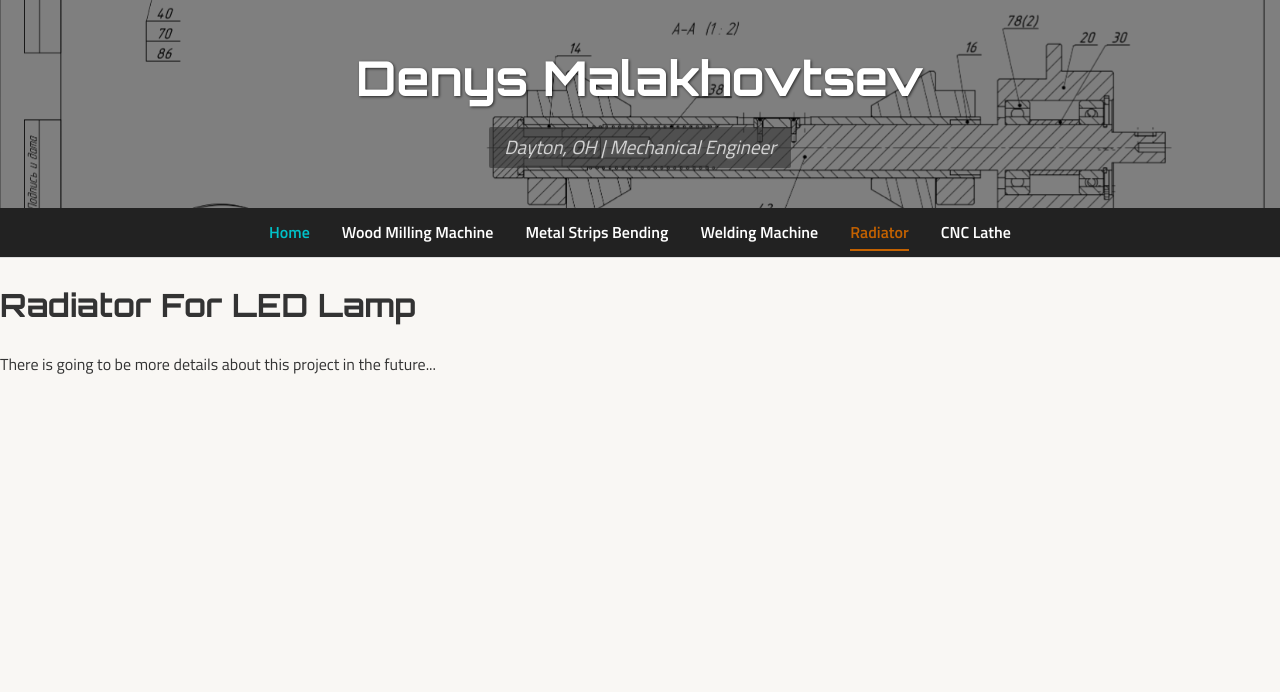
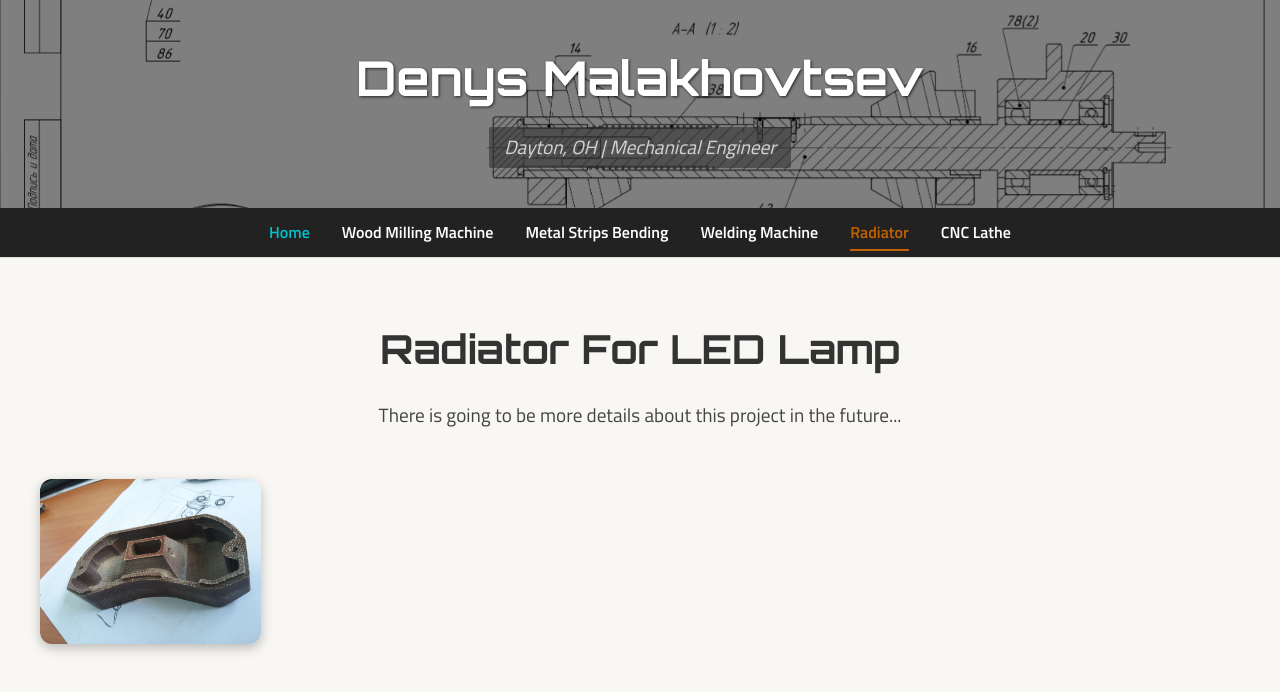
Before and after one commit to andrii-malakhovtsev/denys-portfolio, a React (Vite) app: page /projects/radiator-led-lamp in a window 1280 px wide. Shown: the top 692 px of the page. Built offline with nearby package versions, Linux system fonts and the light colour scheme.

Commit message:
Set up ProjectGallery.jsx logic for gallery of images on every project page

```diff
--- a/src/pages/Home.jsx
+++ b/src/pages/Home.jsx
@@ -26,35 +26,35 @@ export default function Home() {
             <div className="project-card">
               <Link to="/projects/cnc-wood-milling-machine" className="block">
                  <h3>3-axis CNC wood milling Machine</h3>
-                 <img src="/images/CNC-WoodMillingMachine/CNC-woodmillingmachine-1.jpg" alt="Rover" />
+                 <img src="src/assets/CNC-WoodMillingMachine/CNC-woodmillingmachine-1.jpg" alt="Rover" />
               </Link>
             </div>
 
              <div className="project-card">
               <Link to="/projects/metal-strips-machine" className="block">
                  <h3>Automatic machine for bending metal strips</h3>
-                 <img src="/images/MetalStripsMachine/SDK1.jpg" alt="Rover" />
+                 <img src="src/assets/MetalStripsMachine/SDK1.jpg" alt="Rover" />
               </Link>
             </div>
 
             <div className="project-card">
               <Link to="/projects/metal-rings-welding-machine" className="block">
                  <h3>Machine for making metal rings and welding them</h3>
-                 <img src="/images/MetalRingsWeldingMachine/MetalRingsWeldingMachine-1.jpg" alt="Rover" />
+                 <img src="src/assets/MetalRingsWeldingMachine/MetalRingsWeldingMachine-1.jpg" alt="Rover" />
               </Link>
             </div>
 
             <div className="project-card">
               <Link to="/projects/radiator-led-lamp" className="block">
                 <h3>Design and manufacturing of a model of a radiator for an LED lamp</h3>
-                <img src="/images/RadiatorForLEDLamp/Radiator.jpg" alt="Rover" />
+                <img src="src/assets/RadiatorForLEDLamp/Radiator.jpg" alt="Rover" />
               </Link>
             </div>
 
             <div className="project-card">
               <Link to="/projects/cnc-lathe" className="block">
                 <h3>CNC lathe</h3>
-                <img src="/images/CNC-Lathe/CNC-Lathe.jpg" alt="CNC Lathe" />
+                <img src="src/assets/CNC-Lathe/CNC-Lathe.jpg" alt="CNC Lathe" />
               </Link>
             </div>
 
--- a/src/pages/projects/CncLathe.jsx
+++ b/src/pages/projects/CncLathe.jsx
@@ -1,8 +1,11 @@
+import ProjectsGallery from "./ProjectsGallery";
+
 export default function CncLathe() {
   return (
     <div>
       <h1>CNC Lathe Project</h1>
       <p>There is going to be more details about this project in the future...</p>
+      <ProjectsGallery folder="CNC-Lathe" />
     </div>
   );
 }
--- a/src/pages/projects/CncWoodMillingMachine.jsx
+++ b/src/pages/projects/CncWoodMillingMachine.jsx
@@ -1,8 +1,11 @@
+import ProjectsGallery from "./ProjectsGallery";
+
 export default function CncWoodMillingMachine() {
   return (
     <div>
       <h1>3-axis CNC wood milling Machine</h1>
       <p>There is going to be more details about this project in the future...</p>
+      <ProjectsGallery folder="CNC-WoodMillingMachine" />
     </div>
   );
 }
--- a/src/pages/projects/MetalRingsWeldingMachine.jsx
+++ b/src/pages/projects/MetalRingsWeldingMachine.jsx
@@ -1,8 +1,11 @@
+import ProjectsGallery from "./ProjectsGallery";
+
 export default function MetalRingsWeldingMachine() {
   return (
     <div>
       <h1>Metal Rings Welding Machine</h1>
       <p>There is going to be more details about this project in the future...</p>
+      <ProjectsGallery folder="MetalRingsWeldingMachine" />
     </div>
   );
 }
--- a/src/pages/projects/MetalStripsMachine.jsx
+++ b/src/pages/projects/MetalStripsMachine.jsx
@@ -1,8 +1,11 @@
+import ProjectsGallery from "./ProjectsGallery";
+
 export default function MetalStripsMachine() {
   return (
     <div>
       <h1>Automatic machine for bending metal strips</h1>
       <p>There is going to be more details about this project in the future...</p>
+      <ProjectsGallery folder="MetalStripsMachine" />
     </div>
   );
 }
--- /dev/null
+++ b/src/pages/projects/ProjectPage.css
@@ -0,0 +1,15 @@
+.projects-content {
+  text-align: center;
+  padding: 2rem 1rem;
+}
+
+.projects-content h1 {
+  font-size: 2.5rem;
+  margin-bottom: 1rem;
+}
+
+.projects-content p {
+  font-size: 1.2rem;
+  margin-bottom: 2rem;
+  color: #444;
+}
--- /dev/null
+++ b/src/pages/projects/ProjectsGallery.css
@@ -0,0 +1,52 @@
+.gallery-container {
+  padding: 1rem;
+}
+
+.gallery-header {
+  text-align: center;
+  font-size: 2rem;
+  margin-bottom: 2rem;
+  font-weight: bold;
+}
+
+.gallery-grid {
+  display: grid;
+  grid-template-columns: repeat(auto-fill, minmax(220px, 1fr));
+  gap: 1.5rem;
+  /* Centering */
+  justify-content: center;
+  max-width: 1200px;
+  margin: 0 auto
+}
+
+.gallery-image {
+  width: 100%;
+  height: auto;
+  border-radius: 0.75rem;
+  box-shadow: 0 4px 12px rgba(0,0,0,0.25);
+  cursor: pointer;
+  transition: transform 0.2s ease, opacity 0.2s ease;
+}
+
+.gallery-image:hover {
+  transform: scale(1.03);
+  opacity: 0.9;
+}
+
+/* Fullscreen modal */
+.gallery-modal {
+  position: fixed;
+  inset: 0;
+  background: rgba(0,0,0,0.9);
+  display: flex;
+  align-items: center;
+  justify-content: center;
+  z-index: 9999;
+}
+
+.gallery-modal-image {
+  max-width: 95%;
+  max-height: 95%;
+  border-radius: 0.75rem;
+  box-shadow: 0 6px 20px rgba(0,0,0,0.6);
+}
--- /dev/null
+++ b/src/pages/projects/ProjectsGallery.jsx
@@ -0,0 +1,44 @@
+import React, { useState } from "react";
+import "./ProjectsGallery.css";
+
+export default function ProjectsGallery({ folder }) {
+  const [selected, setSelected] = useState(null);
+
+  const images = import.meta.glob("/src/assets/*/*.{png,jpg,jpeg,webp}", {
+    eager: true,
+  });
+
+  const imageList = Object.entries(images).map(([path, mod]) => ({
+    path,
+    url: mod.default,
+  }));
+
+  const filtered = imageList.filter((img) =>
+    img.path.includes(`src/assets/${folder}/`)
+  );
+
+  return (
+    <div className="gallery-container">
+      <div className="gallery-grid">
+        {filtered.map((img, i) => (
+          <img
+            key={i}
+            src={img.url}
+            alt={`gallery-${i}`}
+            className="gallery-image"
+            onClick={() => setSelected(img.url)}
+          />
+        ))}
+      </div>
+
+      {selected && (
+        <div
+          className="gallery-modal"
+          onClick={() => setSelected(null)}
+        >
+          <img src={selected} alt="full-size" className="gallery-modal-image" />
+        </div>
+      )}
+    </div>
+  );
+}
--- a/src/pages/projects/ProjectsLayout.jsx
+++ b/src/pages/projects/ProjectsLayout.jsx
@@ -1,6 +1,7 @@
 import React from 'react';
 import { Outlet } from 'react-router-dom';
 import ProjectsNav from '../../components/ProjectsNav';
+import "./ProjectPage.css";
 
 export default function ProjectsLayout() {
   return (
--- a/src/pages/projects/RadiatorForLEDLamp.jsx
+++ b/src/pages/projects/RadiatorForLEDLamp.jsx
@@ -1,8 +1,11 @@
+import ProjectsGallery from "./ProjectsGallery";
+
 export default function RadiatorForLEDLamp() {
   return (
     <div>
       <h1>Radiator For LED Lamp</h1>
       <p>There is going to be more details about this project in the future...</p>
+      <ProjectsGallery folder="RadiatorForLEDLamp" />
     </div>
   );
 }
```
